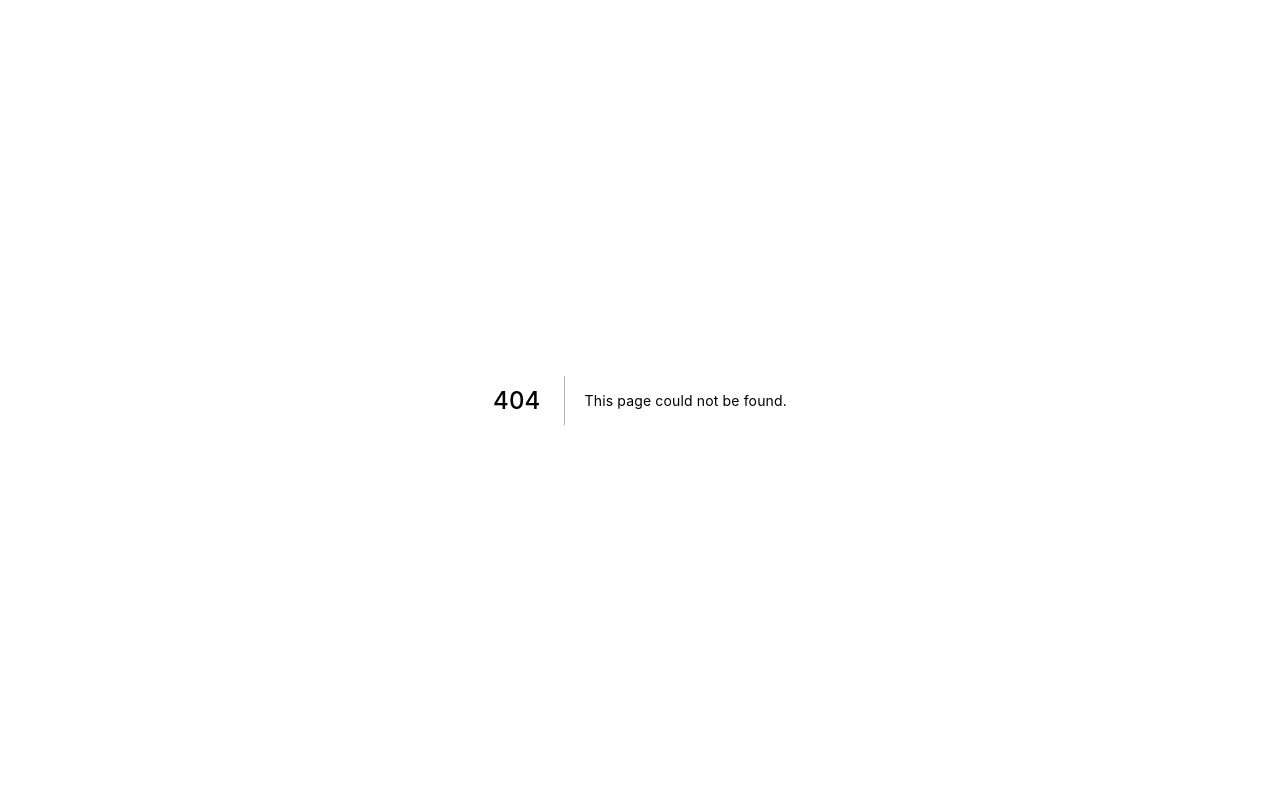
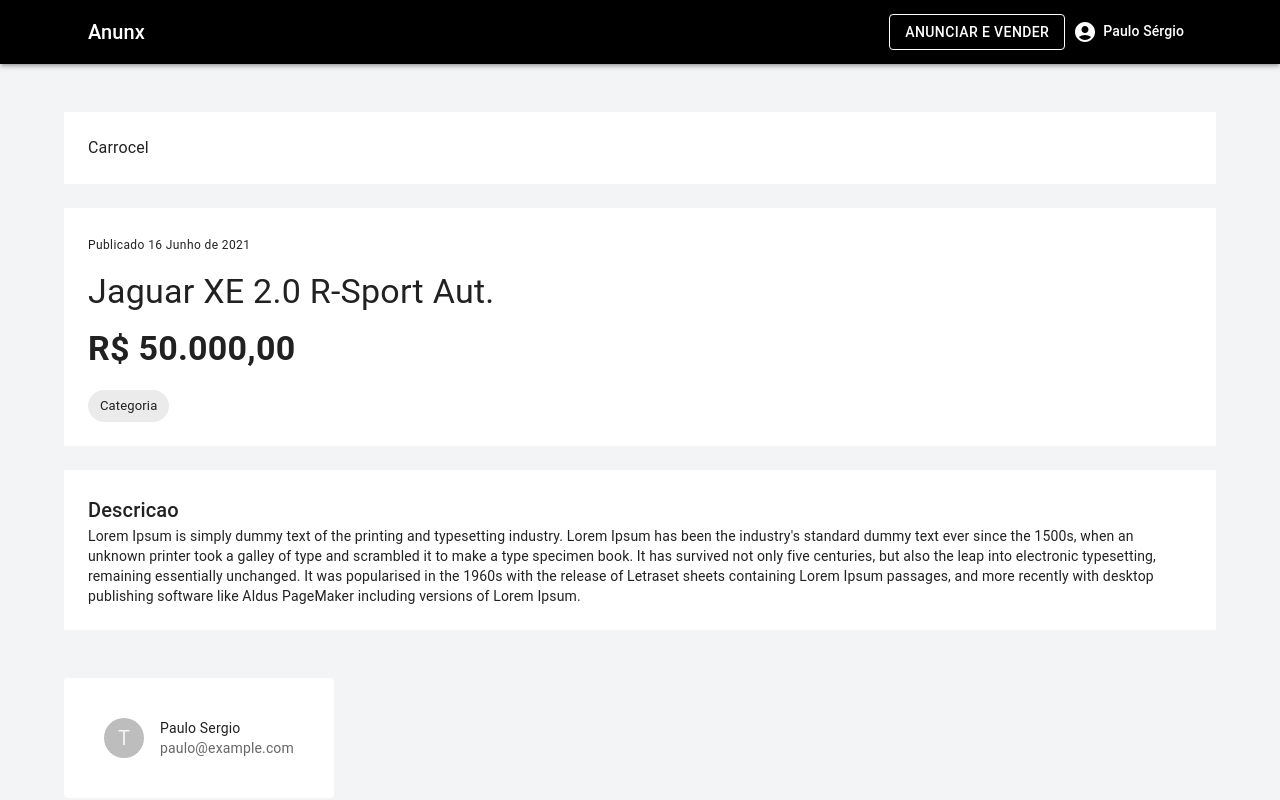
Before and after one commit to PauloHPMKT/Anunx-FFJS-Final-project, a Next.js app: page /product in a window 1280 px wide. Before the commit this address had no page. Shown: the top 800 px of the page. Built offline with nearby package versions, Linux system fonts and the light colour scheme; grey boxes are pictures that could not be loaded.

Commit message:
criando pagina de produtos

```diff
--- /dev/null
+++ b/pages/product.js
@@ -0,0 +1,72 @@
+import { Avatar, Box, CardHeader, CardMedia, Chip, Container, Grid, Typography, Card } from '@mui/material'
+import { createUseStyles } from 'react-jss'
+import Default from '../src/templates/Default'
+
+import theme from '../src/theme'
+
+const useStyles = createUseStyles({
+  box: {
+    backgroundColor: theme.palette.background.white,
+    padding: theme.spacing(3),
+    marginBottom: theme.spacing(3),
+  },
+
+  productName: {
+    margin: '15px 0',
+  },
+
+  productPrice: {
+    fontWeight: 'bold',
+    marginBottom: 20,
+  }
+})
+
+const Product = () => {
+  const classes = useStyles()
+
+  return(
+    <Default>
+      <Container maxWidth="lg">
+        <Grid container spacing={3}>
+          <Grid item sx={8}>
+            <Box className={classes.box}>
+              Carrocel
+            </Box>
+            <Box className={classes.box} textAlign="left">
+              <Typography component="span" variant="caption">Publicado  16 Junho de 2021</Typography>
+              <Typography component="h4" variant="h4" className={classes.productName}>Jaguar XE 2.0 R-Sport Aut.</Typography>
+              <Typography component="h4" variant="h4" className={classes.productPrice}>R$ 50.000,00</Typography>
+              <Chip label="Categoria" />
+            </Box>
+            <Box className={classes.box} textAlign="left">
+              <Typography component="h6" variant="h6">Descricao</Typography>
+              <Typography component="p" variant="body2">
+              Lorem Ipsum is simply dummy text of the printing and typesetting industry. Lorem Ipsum has been the industry's standard dummy text ever since the 1500s, when an unknown printer took a galley of type and scrambled it to make a type specimen book. It has survived not only five centuries, but also the leap into electronic typesetting, remaining essentially unchanged. It was popularised in the 1960s with the release of Letraset sheets containing Lorem Ipsum passages, and more recently with desktop publishing software like Aldus PageMaker including versions of Lorem Ipsum.
+              </Typography>
+            </Box>
+          </Grid>
+          <Grid item sx={4}>
+            <Card elevation={0} className={classes.box}>
+              <CardHeader
+                avatar={
+                  <Avatar>T</Avatar>
+                }
+                title="Paulo Sergio"
+                subheader="paulo@example.com"
+              />
+              <CardMedia
+                image="https://source.unsplash.com/ramdom"
+                title="Paulo Sergio"
+              />
+            </Card>
+            <Box className={classes.box}>
+              <Typography component="h6" variant="h6">Localizacao</Typography>
+            </Box>
+          </Grid>
+        </Grid>
+      </Container>
+    </Default>
+  )
+}
+
+export default Product
```
